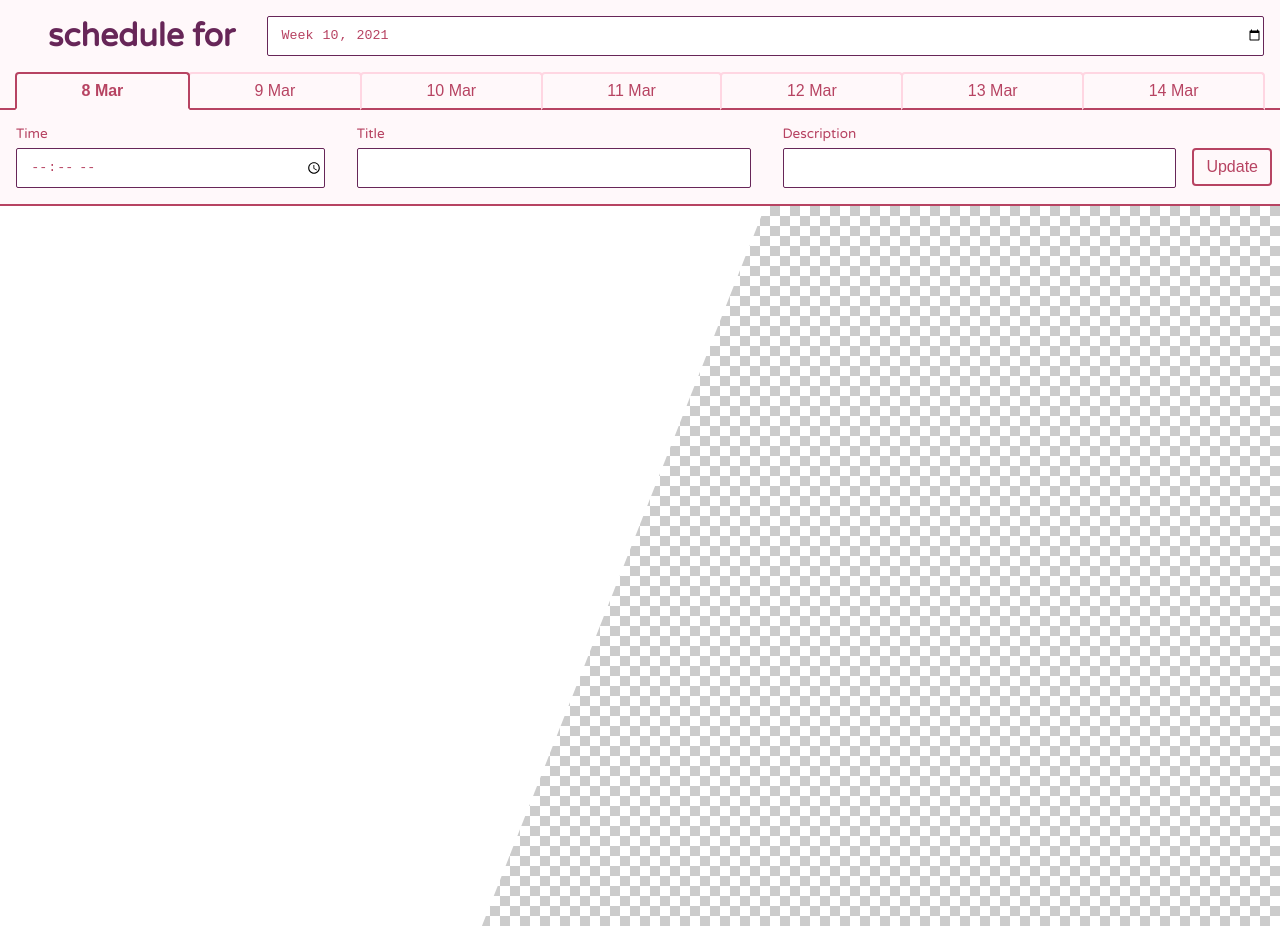
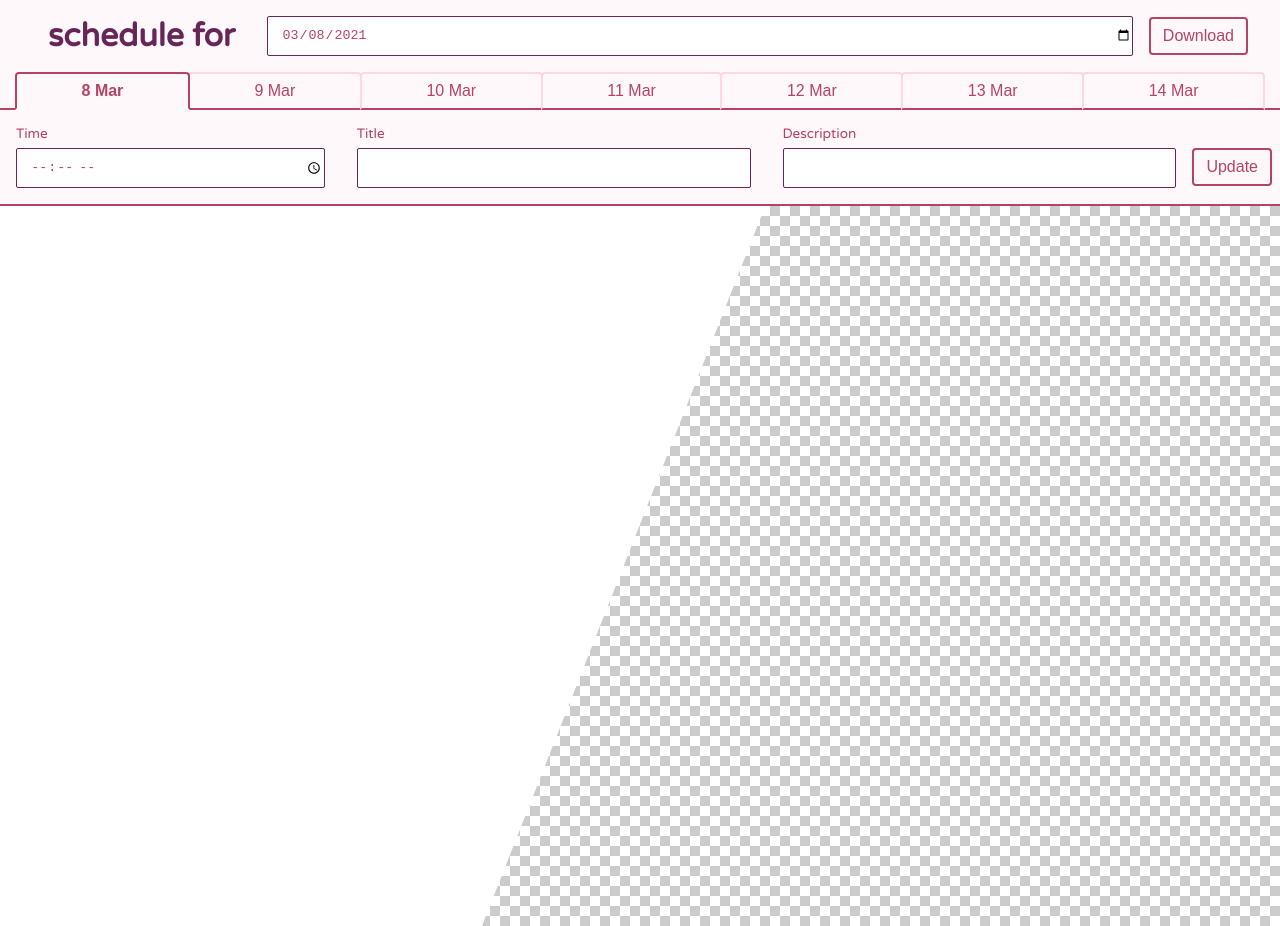
Before and after one commit to helloitsdan/pixiedotlive-tools, a React (Create React App) app: page /schedule in a window 1280 px wide. Built offline with nearby package versions, Linux system fonts and the light colour scheme; what hogan.js would draw is missing.

Commit message:
Add schedule download

```diff
--- a/package.json
+++ b/package.json
@@ -14,6 +14,7 @@
     "file-saver": "^2.0.5",
     "formik": "^2.2.9",
     "hogan.js": "^3.0.2",
+    "html-to-image": "^1.11.4",
     "luxon": "^3.2.1",
     "react": "^18.2.0",
     "react-dom": "^18.2.0",
--- a/src/modules/Schedule/Schedule.tsx
+++ b/src/modules/Schedule/Schedule.tsx
@@ -1,5 +1,8 @@
-import { FunctionComponent } from 'react'
+import { FunctionComponent, createRef, useCallback } from 'react'
 import { Helmet } from 'react-helmet'
+import * as htmlToImage from 'html-to-image'
+import FileSaver from 'file-saver'
+import { DateTime } from 'luxon'
 
 import useLocalStorage from '../../effects/useLocalStorage'
 
@@ -15,11 +18,29 @@ const Schedule: FunctionComponent = () => {
     DEFAULT_SCHEDULE_VALUES
   )
 
+  const scheduleElRef = createRef<HTMLDivElement>()
+  const onDownloadSchedule = useCallback(async () => {
+    if (!scheduleElRef.current) {
+      return
+    }
+
+    const week = DateTime.fromISO(input.week)
+    const blob = await htmlToImage.toPng(scheduleElRef.current)
+
+    FileSaver.saveAs(blob, week.toFormat("yyLL' - Week 'WW'.png'"))
+  }, [input, scheduleElRef])
+
   return (
     <>
       <Helmet title="Schedule creator" />
-      <ScheduleForm input={input} onSubmit={setInput} />
-      <ScheduleOutput options={input} />
+
+      <ScheduleForm
+        input={input}
+        onSubmit={setInput}
+        onDownloadSchedule={onDownloadSchedule}
+      />
+
+      <ScheduleOutput ref={scheduleElRef} options={input} />
     </>
   )
 }
--- a/src/modules/Schedule/components/ScheduleForm/ScheduleForm.module.scss
+++ b/src/modules/Schedule/components/ScheduleForm/ScheduleForm.module.scss
@@ -17,7 +17,8 @@
   justify-content: center;
   margin: 1em;
 
-  h1 {
+  h1,
+  button {
     margin: 0 1em;
     flex-shrink: 0;
     flex-grow: 0;
--- a/src/modules/Schedule/components/ScheduleForm/ScheduleForm.tsx
+++ b/src/modules/Schedule/components/ScheduleForm/ScheduleForm.tsx
@@ -9,9 +9,13 @@ import { ScheduleOptions } from '../../types'
 
 import classes from './ScheduleForm.module.scss'
 
-const ScheduleForm: FunctionComponent<FormikProps<ScheduleOptions>> = ({
-  values
-}) => {
+interface ScheduleFormProps {
+  onDownloadSchedule: () => void
+}
+
+const ScheduleForm: FunctionComponent<
+  FormikProps<ScheduleOptions> & ScheduleFormProps
+> = ({ onDownloadSchedule, values }) => {
   const [currentDay, setCurrentDay] = useState(0)
   const days = useMemo(
     () =>
@@ -26,7 +30,12 @@ const ScheduleForm: FunctionComponent<FormikProps<ScheduleOptions>> = ({
       <Form>
         <div className={classes['c-schedule-form__week']}>
           <h1>schedule for </h1>
-          <Field as="input" type="week" name="week" />
+
+          <Field as="input" type="date" step="7" name="week" />
+
+          <button type="button" onClick={onDownloadSchedule}>
+            Download
+          </button>
         </div>
 
         <div className={classes['c-schedule-form__days']}>
--- a/src/modules/Schedule/components/ScheduleForm/ScheduleFormWrapper.tsx
+++ b/src/modules/Schedule/components/ScheduleForm/ScheduleFormWrapper.tsx
@@ -6,7 +6,7 @@ import ScheduleForm from './ScheduleForm'
 import { ScheduleOptions } from '../../types'
 
 export const DEFAULT_SCHEDULE_VALUES = {
-  week: DateTime.now().toFormat("kkkk'-W'WW"),
+  week: DateTime.now().startOf('week').toISODate(),
   days: new Array(7).fill({
     time: '',
     title: '',
@@ -17,10 +17,12 @@ export const DEFAULT_SCHEDULE_VALUES = {
 interface ScheduleFormWrapperProps {
   input?: ScheduleOptions
   onSubmit: (input: ScheduleOptions) => void
+  onDownloadSchedule: () => void
 }
 
 const ScheduleFormWrapper: FunctionComponent<ScheduleFormWrapperProps> = ({
   input,
+  onDownloadSchedule,
   onSubmit
 }) => {
   const initialValues = useMemo(
@@ -32,11 +34,11 @@ const ScheduleFormWrapper: FunctionComponent<ScheduleFormWrapperProps> = ({
   )
 
   return (
-    <Formik<ScheduleOptions>
-      initialValues={initialValues}
-      onSubmit={onSubmit}
-      component={ScheduleForm}
-    />
+    <Formik<ScheduleOptions> initialValues={initialValues} onSubmit={onSubmit}>
+      {(props) => (
+        <ScheduleForm {...props} onDownloadSchedule={onDownloadSchedule} />
+      )}
+    </Formik>
   )
 }
 
--- a/src/modules/Schedule/components/ScheduleOutput/ScheduleOutput.module.scss
+++ b/src/modules/Schedule/components/ScheduleOutput/ScheduleOutput.module.scss
@@ -1,11 +1,15 @@
+.ScheduleOutputWrapper {
+  overflow: scroll;
+  max-width: 100vw;
+  background: repeating-conic-gradient(#ccc 0% 25%, #fff 0% 50%) 50% / 20px 20px;
+  background-size: 20px 20px;
+  background-position: 0 0, 0 10px, 10px -10px, -10px 0px;
+}
+
 .ScheduleOutput {
   position: relative;
   width: 1280px;
   height: 720px;
-
-  background: repeating-conic-gradient(#ccc 0% 25%, #fff 0% 50%) 50% / 20px 20px;
-  background-size: 20px 20px;
-  background-position: 0 0, 0 10px, 10px -10px, -10px 0px;
 }
 
 .ScheduleOutput__Layer,
--- a/src/modules/Schedule/components/ScheduleOutput/ScheduleOutput.tsx
+++ b/src/modules/Schedule/components/ScheduleOutput/ScheduleOutput.tsx
@@ -1,5 +1,5 @@
 import { useParams } from 'react-router-dom'
-import { FunctionComponent } from 'react'
+import { forwardRef } from 'react'
 
 import { ScheduleOptions } from '../../types'
 
@@ -11,18 +11,20 @@ export interface ScheduleOutputProps {
   options: ScheduleOptions
 }
 
-const ScheduleOutput: FunctionComponent<
-  React.PropsWithChildren<ScheduleOutputProps>
-> = ({ options }) => {
+const ScheduleOutput = forwardRef<HTMLDivElement, ScheduleOutputProps>(
+  ({ options }, ref) => {
     const { theme } = useParams()
 
     console.log(`Current theme: ${theme}`)
 
     return (
-    <div className={classes.ScheduleOutput}>
+      <div className={classes.ScheduleOutputWrapper}>
+        <div ref={ref} className={classes.ScheduleOutput}>
           <PixieTheme options={options} />
+        </div>
       </div>
     )
   }
+)
 
 export default ScheduleOutput
```
Also changed, not shown: 1 other file (tests, documents, lock files or other folders). Lines whose indentation alone changed are shown as unchanged.
